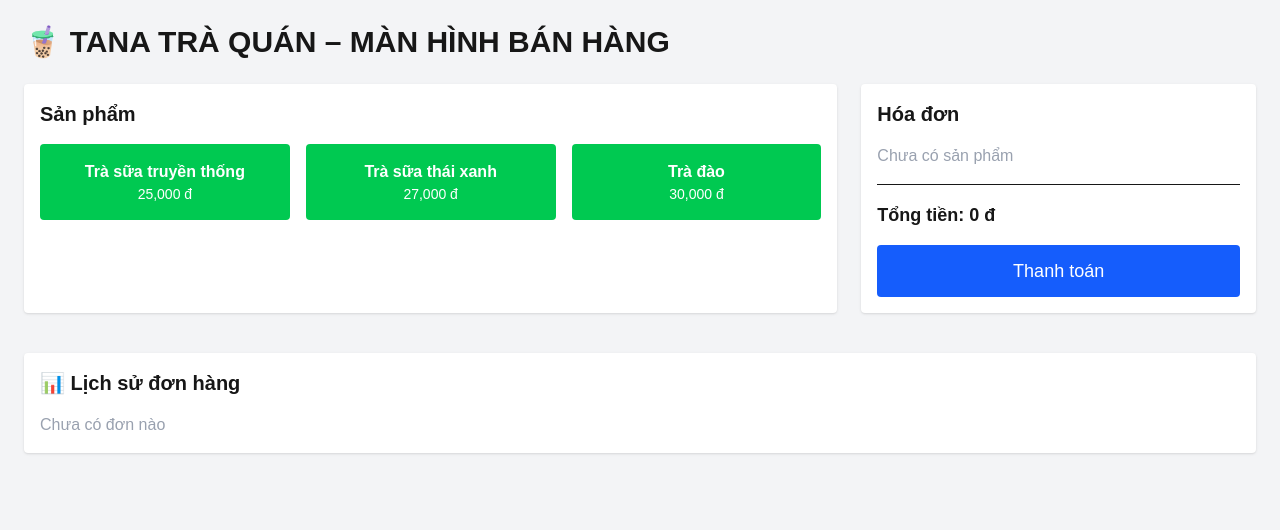
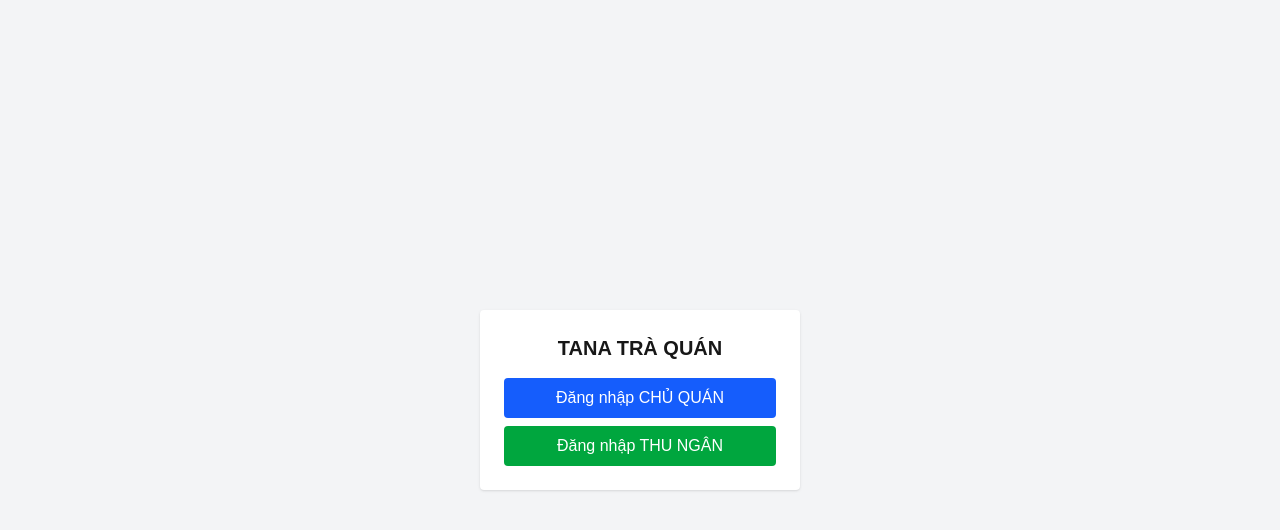
Before and after one commit to nghialuong53/tana-tra-quan, a Next.js app: page / in a window 1280 px wide. Shown: the top 530 px of the page. Built offline with nearby package versions, Linux system fonts and the light colour scheme.

Commit message:
POS logic + hoa don + doanh thu

```diff
--- a/app/page.tsx
+++ b/app/page.tsx
@@ -1,178 +1,289 @@
-'use client'
-import { useState } from 'react'
+"use client";
+
+import { useEffect, useState } from "react";
+
+/* ================== CONFIG ================== */
+const SHOP_NAME = "TANA TRÀ QUÁN";
+const LOGO = "🧋";
+
+/* ================== TYPES ================== */
+type Role = "admin" | "cashier";
+
+type User = {
+  username: string;
+  role: Role;
+};
+
+type Size = "S" | "M" | "L";
+
+type Topping = {
+  id: string;
+  name: string;
+  price: number;
+};
 
 type Product = {
-  id: number
-  name: string
-  price: number
+  id: string;
+  name: string;
+  active: boolean;
+  prices: Record<Size, number>;
+  toppings: Topping[];
+};
+
+type OrderItem = {
+  id: string;
+  productId: string;
+  name: string;
+  size: Size;
+  toppings: Topping[];
+  note: string;
+  qty: number;
+  price: number;
+};
+
+type Order = {
+  id: string;
+  time: string;
+  items: OrderItem[];
+  total: number;
+  payment: "cash" | "transfer";
+  paid: boolean;
+  canceled?: boolean;
+};
+
+/* ================== STORAGE ================== */
+const store = {
+  get<T>(k: string, d: T): T {
+    if (typeof window === "undefined") return d;
+    return JSON.parse(localStorage.getItem(k) || "null") ?? d;
+  },
+  set(k: string, v: any) {
+    localStorage.setItem(k, JSON.stringify(v));
+  },
+};
+
+/* ================== MAIN ================== */
+export default function POS() {
+  const [user, setUser] = useState<User | null>(null);
+  const [products, setProducts] = useState<Product[]>([]);
+  const [cart, setCart] = useState<OrderItem[]>([]);
+  const [orders, setOrders] = useState<Order[]>([]);
+  const [view, setView] = useState<"pos" | "admin" | "report">("pos");
+
+  /* ========== INIT ========== */
+  useEffect(() => {
+    setProducts(
+      store.get<Product[]>("products", [
+        {
+          id: "ts1",
+          name: "Trà sữa truyền thống",
+          active: true,
+          prices: { S: 25000, M: 30000, L: 35000 },
+          toppings: [
+            { id: "tp1", name: "Trân châu", price: 5000 },
+            { id: "tp2", name: "Pudding", price: 7000 },
+          ],
+        },
+        {
+          id: "ts2",
+          name: "Trà đào",
+          active: true,
+          prices: { S: 30000, M: 35000, L: 40000 },
+          toppings: [],
+        },
+      ])
+    );
+    setOrders(store.get<Order[]>("orders", []));
+  }, []);
+
+  useEffect(() => {
+    store.set("products", products);
+  }, [products]);
+
+  useEffect(() => {
+    store.set("orders", orders);
+  }, [orders]);
+
+  /* ========== LOGIN ========== */
+  if (!user) {
+    return (
+      <div className="min-h-screen flex items-center justify-center bg-gray-100">
+        <div className="bg-white p-6 rounded shadow w-80">
+          <h2 className="text-xl font-bold mb-4 text-center">{SHOP_NAME}</h2>
+          <button
+            className="w-full bg-blue-600 text-white p-2 rounded mb-2"
+            onClick={() => setUser({ username: "admin", role: "admin" })}
+          >
+            Đăng nhập CHỦ QUÁN
+          </button>
+          <button
+            className="w-full bg-green-600 text-white p-2 rounded"
+            onClick={() => setUser({ username: "cashier", role: "cashier" })}
+          >
+            Đăng nhập THU NGÂN
+          </button>
+        </div>
+      </div>
+    );
   }
 
-type CartItem = Product & { qty: number }
+  /* ========== ORDER LOGIC ========== */
+  const total = cart.reduce((s, i) => s + i.price * i.qty, 0);
 
-type Order = {
-  id: number
-  time: string
-  total: number
-}
+  const checkout = (payment: "cash" | "transfer") => {
+    if (cart.length === 0) return;
+    const order: Order = {
+      id: Date.now().toString(),
+      time: new Date().toLocaleString(),
+      items: cart,
+      total,
+      payment,
+      paid: true,
+    };
+    setOrders([order, ...orders]);
+    setCart([]);
+    setTimeout(() => window.print(), 300);
+  };
 
-const PRODUCTS: Product[] = [
-  { id: 1, name: 'Trà sữa truyền thống', price: 25000 },
-  { id: 2, name: 'Trà sữa thái xanh', price: 27000 },
-  { id: 3, name: 'Trà đào', price: 30000 },
-]
+  const cancelOrder = (id: string) => {
+    if (user.role !== "admin") return;
+    setOrders(
+      orders.map((o) => (o.id === id ? { ...o, canceled: true } : o))
+    );
+  };
 
-export default function Home() {
-  const [cart, setCart] = useState<CartItem[]>([])
-  const [orders, setOrders] = useState<Order[]>([])
+  /* ========== UI ========== */
+  return (
+    <div className="p-4 bg-gray-100 min-h-screen">
+      <header className="flex justify-between items-center mb-4">
+        <h1 className="text-2xl font-extrabold">
+          {LOGO} {SHOP_NAME}
+        </h1>
+        <div className="space-x-2">
+          <button onClick={() => setView("pos")}>Bán hàng</button>
+          {user.role === "admin" && (
+            <>
+              <button onClick={() => setView("admin")}>Menu</button>
+              <button onClick={() => setView("report")}>Báo cáo</button>
+            </>
+          )}
+        </div>
+      </header>
 
-  // ➕ thêm món
-  const addItem = (p: Product) => {
-    setCart((prev) => {
-      const found = prev.find((i) => i.id === p.id)
-      if (found) {
-        return prev.map((i) =>
-          i.id === p.id ? { ...i, qty: i.qty + 1 } : i
-        )
-      }
-      return [...prev, { ...p, qty: 1 }]
-    })
-  }
-
-  // ➖ / ➕ số lượng
-  const changeQty = (id: number, delta: number) => {
-    setCart((prev) =>
-      prev
-        .map((i) =>
-          i.id === id ? { ...i, qty: i.qty + delta } : i
-        )
-        .filter((i) => i.qty > 0)
-    )
-  }
-
-  // 💰 tổng tiền
-  const total = cart.reduce((s, i) => s + i.price * i.qty, 0)
-
-  // 🧾 thanh toán
-  const checkout = () => {
-    if (cart.length === 0) return
-    const newOrder: Order = {
-      id: Date.now(),
-      time: new Date().toLocaleTimeString(),
-      total,
-    }
-    setOrders([newOrder, ...orders])
-    setCart([])
-  }
-
-  return (
-    <main className="min-h-screen bg-gray-100 p-6">
-      <h1 className="text-3xl font-bold mb-6">
-        🧋 TANA TRÀ QUÁN – MÀN HÌNH BÁN HÀNG
-      </h1>
-
-      <div className="grid grid-cols-3 gap-6">
-        {/* SẢN PHẨM */}
+      {/* ================= POS ================= */}
+      {view === "pos" && (
+        <div className="grid grid-cols-3 gap-4">
           <div className="col-span-2 bg-white p-4 rounded shadow">
-          <h2 className="text-xl font-semibold mb-4">Sản phẩm</h2>
-
-          <div className="grid grid-cols-3 gap-4">
-            {PRODUCTS.map((p) => (
+            <h2 className="font-bold mb-2">Sản phẩm</h2>
+            <div className="grid grid-cols-3 gap-3">
+              {products
+                .filter((p) => p.active)
+                .map((p) => (
                   <button
                     key={p.id}
-                onClick={() => addItem(p)}
-                className="bg-green-500 text-white p-4 rounded text-center hover:bg-green-600"
+                    className="bg-green-600 text-white p-4 rounded font-bold"
+                    onClick={() =>
+                      setCart([
+                        ...cart,
+                        {
+                          id: Date.now().toString(),
+                          productId: p.id,
+                          name: p.name,
+                          size: "M",
+                          toppings: [],
+                          note: "",
+                          qty: 1,
+                          price: p.prices.M,
+                        },
+                      ])
+                    }
                   >
-                <div className="font-semibold">{p.name}</div>
-                <div className="text-sm">
-                  {p.price.toLocaleString()} đ
-                </div>
+                    {p.name}
+                    <div>{p.prices.M.toLocaleString()} đ</div>
                   </button>
                 ))}
             </div>
           </div>
 
-        {/* HÓA ĐƠN */}
           <div className="bg-white p-4 rounded shadow">
-          <h2 className="text-xl font-semibold mb-4">Hóa đơn</h2>
-
-          {cart.length === 0 && (
-            <p className="text-gray-400">Chưa có sản phẩm</p>
-          )}
-
+            <h2 className="font-bold mb-2">Hóa đơn</h2>
             {cart.map((i) => (
-            <div
-              key={i.id}
-              className="flex justify-between items-center mb-2"
+              <div key={i.id} className="flex justify-between text-sm">
+                <span>
+                  {i.name} x{i.qty}
+                </span>
+                <span>{(i.price * i.qty).toLocaleString()} đ</span>
+              </div>
+            ))}
+            <hr className="my-2" />
+            <div className="font-extrabold">
+              Tổng: {total.toLocaleString()} đ
+            </div>
+            <button
+              className="w-full bg-blue-600 text-white p-2 mt-2 rounded"
+              onClick={() => checkout("cash")}
             >
-              <div>
-                <div className="font-medium">{i.name}</div>
-                <div className="text-sm text-gray-500">
-                  {i.price.toLocaleString()} đ
-                </div>
-              </div>
-
-              <div className="flex items-center gap-2">
+              Thanh toán tiền mặt
+            </button>
             <button
-                  onClick={() => changeQty(i.id, -1)}
-                  className="px-2 bg-gray-200 rounded"
+              className="w-full bg-purple-600 text-white p-2 mt-2 rounded"
+              onClick={() => checkout("transfer")}
             >
-                  −
-                </button>
-                <span>{i.qty}</span>
-                <button
-                  onClick={() => changeQty(i.id, 1)}
-                  className="px-2 bg-gray-200 rounded"
-                >
-                  +
+              Chuyển khoản
             </button>
           </div>
         </div>
-          ))}
+      )}
 
-          <div className="border-t mt-4 pt-4">
-            <div className="text-lg font-bold">
-              Tổng tiền: {total.toLocaleString()} đ
-            </div>
+      {/* ================= ADMIN MENU ================= */}
+      {view === "admin" && (
+        <div className="bg-white p-4 rounded shadow">
+          <h2 className="font-bold mb-2">Quản lý menu</h2>
+          {products.map((p, idx) => (
+            <div key={p.id} className="flex justify-between mb-2">
+              <span>{p.name}</span>
               <button
-              onClick={checkout}
-              className="mt-4 w-full bg-blue-600 text-white p-3 rounded text-lg hover:bg-blue-700"
+                onClick={() =>
+                  setProducts(
+                    products.map((x, i) =>
+                      i === idx ? { ...x, active: !x.active } : x
+                    )
+                  )
+                }
+                className="text-sm text-blue-600"
               >
-              Thanh toán
+                {p.active ? "Tắt" : "Bật"}
               </button>
             </div>
+          ))}
         </div>
-      </div>
-
-      {/* DOANH THU */}
-      <div className="mt-10 bg-white p-4 rounded shadow">
-        <h2 className="text-xl font-semibold mb-4">
-          📊 Lịch sử đơn hàng
-        </h2>
-
-        {orders.length === 0 && (
-          <p className="text-gray-400">Chưa có đơn nào</p>
       )}
 
+      {/* ================= REPORT ================= */}
+      {view === "report" && (
+        <div className="bg-white p-4 rounded shadow">
+          <h2 className="font-bold mb-2">Lịch sử đơn</h2>
           {orders.map((o) => (
-          <div
-            key={o.id}
-            className="flex justify-between border-b py-2 text-sm"
+            <div key={o.id} className="border-b py-1 text-sm">
+              <div>
+                #{o.id} – {o.time}
+              </div>
+              <div>
+                {o.total.toLocaleString()} đ – {o.payment}
+                {o.canceled && " (ĐÃ HOÀN)"}
+              </div>
+              {user.role === "admin" && !o.canceled && (
+                <button
+                  className="text-red-600 text-xs"
+                  onClick={() => cancelOrder(o.id)}
                 >
-            <span>{o.time}</span>
-            <strong>{o.total.toLocaleString()} đ</strong>
+                  Hoàn đơn
+                </button>
+              )}
             </div>
           ))}
-
-        {orders.length > 0 && (
-          <div className="text-right font-bold mt-4">
-            Doanh thu:{' '}
-            {orders
-              .reduce((s, o) => s + o.total, 0)
-              .toLocaleString()}{' '}
-            đ
         </div>
       )}
     </div>
-    </main>
-  )
+  );
 }
```
Lines whose indentation alone changed are shown as unchanged.
